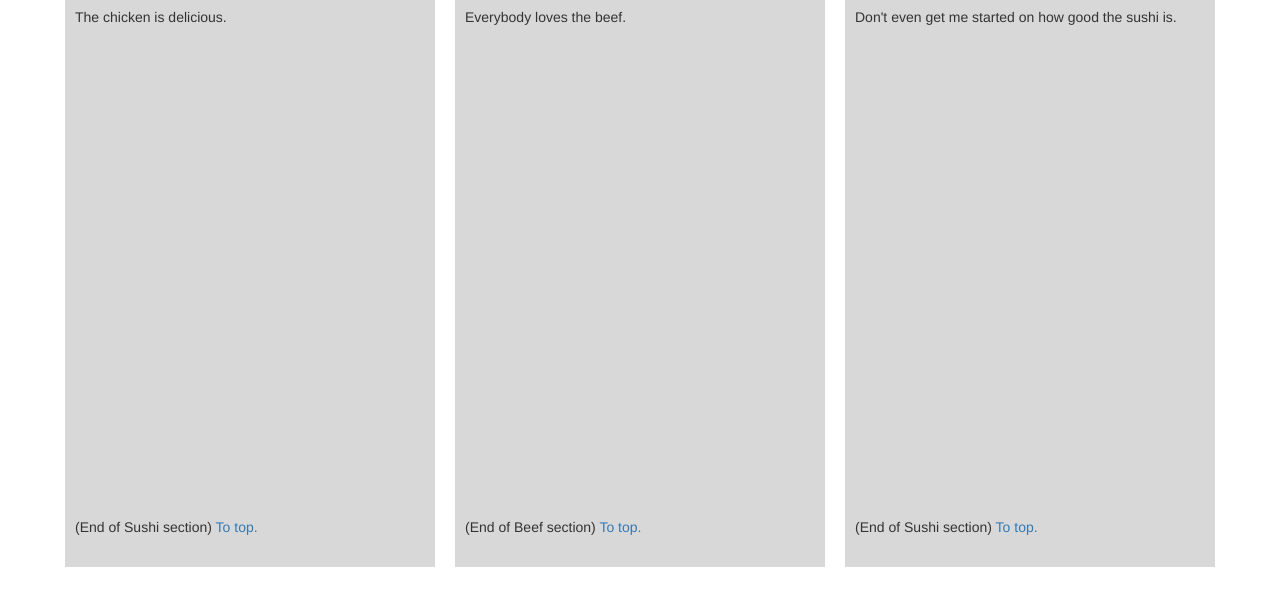
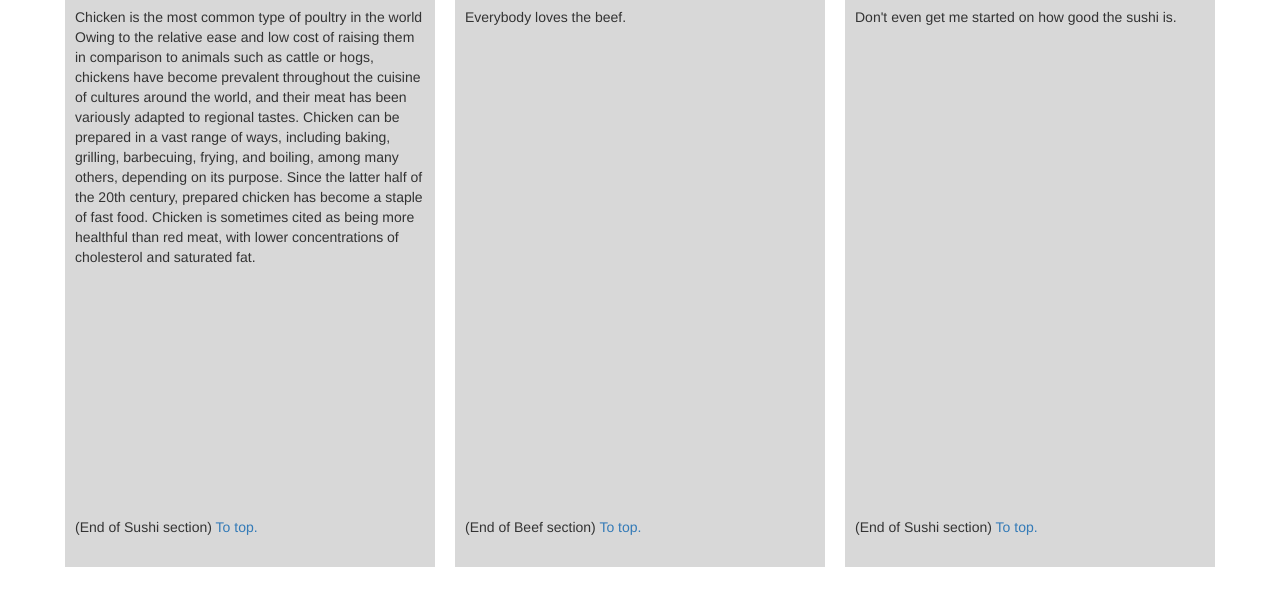
Before and after one commit to AbdouProf/3m, a plain HTML site: page index.html in a window 1280 px wide. Shown: the part 171-776 px from the top of the page. Drawn offline with nearby package versions, Linux system fonts and the light colour scheme.

Commit message:
Update index.html

```diff
--- a/index.html
+++ b/index.html
@@ -44,7 +44,9 @@
         <div class="col-md-4 col-sm-6 col-xs-12 menu-section-container">
           <section class="menu-section">
             <h3 id="chicken" class="text-center section-header">Chicken</h3>
-            <p class="menu-desc">The chicken is delicious.</p>
+            <p class="menu-desc">Chicken is the most common type of poultry in the world Owing to the relative ease and low cost of raising them in comparison to animals such as cattle or hogs, chickens have become prevalent throughout the cuisine of cultures around the world, and their meat has been variously adapted to regional tastes.
+
+Chicken can be prepared in a vast range of ways, including baking, grilling, barbecuing, frying, and boiling, among many others, depending on its purpose. Since the latter half of the 20th century, prepared chicken has become a staple of fast food. Chicken is sometimes cited as being more healthful than red meat, with lower concentrations of cholesterol and saturated fat.</p>
             <p class="to-top">(End of Sushi section) <a href="#menu">To top.</a></p>
           </section>
         </div>
```
